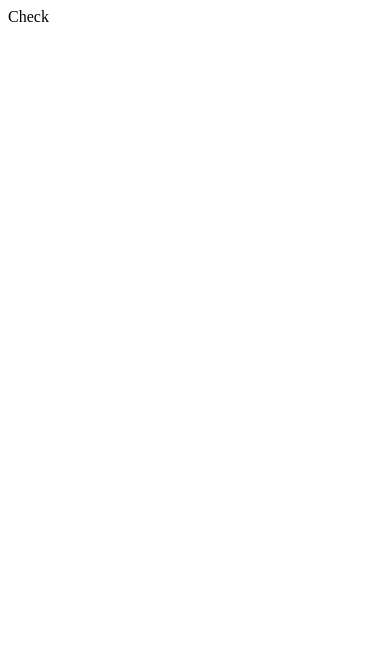
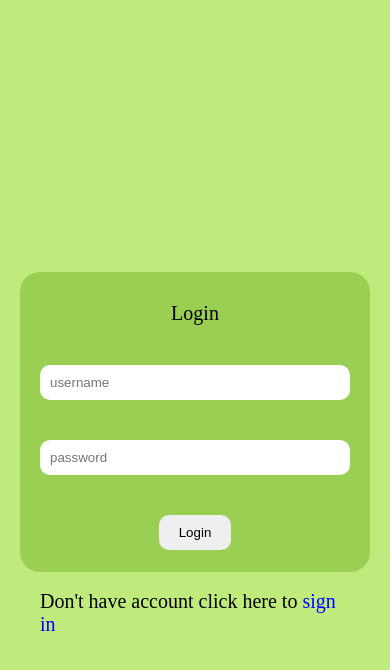
Before and after one commit to AlbarKhan/Ecommerce_React, a React (Create React App) app: page / in a window 390 px wide. Shown: the top 670 px of the page. Built offline with nearby package versions, Linux system fonts and the light colour scheme.

Commit message:
login page functionality added

```diff
--- a/public/index.html
+++ b/public/index.html
@@ -15,6 +15,10 @@
       user's mobile device or desktop. See https://developers.google.com/web/fundamentals/web-app-manifest/
     -->
     <link rel="manifest" href="%PUBLIC_URL%/manifest.json" />
+    <link
+      rel="stylesheet"
+      href="https://cdnjs.cloudflare.com/ajax/libs/font-awesome/6.5.1/css/all.min.css"
+    />
     <!--
       Notice the use of %PUBLIC_URL% in the tags above.
       It will be replaced with the URL of the `public` folder during the build.
--- a/src/App.css
+++ b/src/App.css
@@ -1,4 +1,4 @@
-.App {
+/* .App {
   text-align: center;
 }
 
@@ -35,4 +35,150 @@
   to {
     transform: rotate(360deg);
   }
+} */
+
+* {
+  margin: 0px;
+  padding: 0px;
+  box-sizing: border-box;
 }
+
+:root {
+  --primary: #416d19;
+  --secondary: #9bcf53;
+  --tertiory: #bfea7c;
+}
+header {
+  padding: 20px 30px;
+
+  background-color: var(--secondary);
+}
+nav {
+  display: flex;
+  justify-content: space-between;
+  gap: 15px;
+  border-bottom: 1px solid white;
+  width: 100%;
+}
+
+.logo {
+  font-size: 20px;
+  width: 80px;
+  border-radius: 70%;
+}
+.title {
+  color: white;
+  font-size: 30px;
+}
+
+.searchBar {
+  position: relative;
+  width: 100%;
+  /* border: 1px solid; */
+  padding-top: 10px;
+}
+.searchBar input {
+  width: 100%;
+  padding: 10px;
+  border-radius: 15px;
+  border: none;
+}
+
+.searchBar input:focus {
+  border-color: white;
+}
+
+.searchIcon {
+  position: absolute;
+  right: 0px;
+  top: 10px;
+  border: 1px solid;
+  padding: 10px 18px;
+  background-color: var(--primary);
+  color: white;
+  border: none;
+  border-top-right-radius: 15px;
+  border-bottom-right-radius: 15px;
+}
+
+.userIcon {
+  position: relative;
+  font-size: 25px;
+  margin-top: 5px;
+  display: flex;
+  height: fit-content;
+  gap: 10px;
+  color: var(--primary);
+}
+.userIcon i {
+  color: white;
+}
+.dashbord {
+  padding: 10px;
+  position: absolute;
+  background-color: var(--primary);
+  top: 30px;
+  right: 0px;
+  border-radius: 10px;
+  font-size: 16px;
+  cursor: pointer;
+  /* padding: 5px; */
+  color: white;
+}
+
+/* Login  page start */
+.loginPage {
+  height: 100vh;
+  display: flex;
+  justify-content: center;
+  align-items: center;
+  background-color: var(--tertiory);
+}
+.login-main_wrapper {
+  display: flex;
+  flex-direction: column;
+  align-items: center;
+  gap: 40px;
+  width: 450px;
+  padding: 30px 20px;
+  background-color: rgba(0, 0, 0, 0.1);
+  background-color: var(--secondary);
+  border-radius: 20px;
+}
+.login-main_wrapper p {
+  font-size: 20px;
+}
+.login-main_wrapper input {
+  width: 100%;
+  padding: 10px;
+  border: none;
+  border-radius: 10px;
+}
+.login-main_wrapper button {
+  cursor: pointer;
+  padding: 10px 20px;
+  border: none;
+  border-radius: 10px;
+}
+/* Login page end */
+
+@media (max-width: 486px) {
+  header {
+    padding: 20px 10px;
+  }
+  .logo {
+    width: 60px;
+  }
+  .title {
+    display: none;
+  }
+  .userIcon {
+    font-size: 20px;
+  }
+
+  /* login */
+  .login-main_wrapper {
+    width: 350px;
+    height: 300px;
+  }
+}
--- a/src/App.js
+++ b/src/App.js
@@ -1,5 +1,21 @@
+import { useState } from "react";
 import "./App.css";
+import { Header } from "./header";
+import { Login } from "./login";
 
-export default function App() {
-  return <di>Check</di>;
+function App() {
+  const [islogin, setIsLogin] = useState(false);
+  const [currentUser, setCurrentUser] = useState({});
+  return (
+    <div className="App">
+      {islogin ? (
+        <Header currentUser={currentUser} admin={currentUser.admin} />
+      ) : (
+        <Login setLogin={setIsLogin} setCurrentUser={setCurrentUser} />
+      )}
+      {/* <Hedaer /> */}
+    </div>
+  );
 }
+
+export default App;
--- /dev/null
+++ b/src/UserData.js
@@ -0,0 +1,5 @@
+export const userData = [
+  { username: "albar", pin: 111, admin: true },
+  { username: "sufiyan", pin: 222, admin: false },
+  { username: "salman", pin: 333, admin: false },
+];
--- /dev/null
+++ b/src/header.js
@@ -0,0 +1,54 @@
+import { useState } from "react";
+
+export function Header({ currentUser, admin }) {
+  const [dashBoard, setDAshboard] = useState(admin);
+  const [dashBoardVisibility, setDashBoardVisibility] = useState(true);
+  // console.log(admin);
+  return (
+    <header>
+      <nav style={{ paddingBottom: dashBoard ? "35px" : "15px" }}>
+        <div className="logo">
+          <img
+            src="https://www.logodesignteam.com/images/portfolio-images/ecommerce-websites-logo-design/ecommerce-websites-logo-design3.jpg"
+            alt="logo"
+            className="logo"
+          ></img>
+        </div>
+        {/* <div className="searchBar">
+          <input type="text"></input>
+          <button className="searchIcon">
+            <i className="fa-solid fa-magnifying-glass"></i>
+          </button>
+        </div> */}
+        <div className="title">E-commerce</div>
+        <div
+          className="userIcon"
+          onMouseEnter={() => setDashBoardVisibility(true)}
+          onMouseLeave={() => setDashBoardVisibility(false)}
+        >
+          <span onMouseEnter={() => console.log("enter")}>
+            {currentUser.username}
+          </span>
+          <i className="fa-solid fa-user"></i>
+          {dashBoard && dashBoardVisibility ? (
+            <span
+              className="dashbord"
+              onClick={() => console.log("dash click")}
+            >
+              Dashboard
+            </span>
+          ) : (
+            ""
+          )}
+        </div>
+        {/* <span>Dashboard</span> */}
+      </nav>
+      <div className="searchBar">
+        <input type="text"></input>
+        <button className="searchIcon">
+          <i className="fa-solid fa-magnifying-glass"></i>
+        </button>
+      </div>
+    </header>
+  );
+}
--- /dev/null
+++ b/src/login.js
@@ -0,0 +1,41 @@
+import { useState } from "react";
+import { userData } from "./UserData";
+export function Login({ setLogin, setCurrentUser }) {
+  const [userName, setUserName] = useState("");
+  const [password, setPassowrd] = useState(null);
+
+  function handleLogin() {
+    userData.forEach((user, index) => {
+      if (user.username === userName && user.pin === password) {
+        setLogin(true);
+        setCurrentUser(user);
+      }
+    });
+  }
+  return (
+    <div className="loginPage">
+      {/* <div className="login-main_wrapper"> */}
+      <form className="login-main_wrapper" onSubmit={handleLogin}>
+        <p>Login</p>
+        <input
+          placeholder="username"
+          value={userName}
+          autoComplete="username"
+          onChange={(e) => setUserName(e.target.value)}
+        ></input>
+        <input
+          placeholder="password"
+          type="password"
+          autoComplete="current-password"
+          onChange={(e) => setPassowrd(Number(e.target.value))}
+        ></input>
+        <button>Login</button>
+        <p>
+          Don't have account click here to{" "}
+          <span style={{ color: "blue" }}>sign in</span>
+        </p>
+      </form>
+    </div>
+    // </div>
+  );
+}
```
